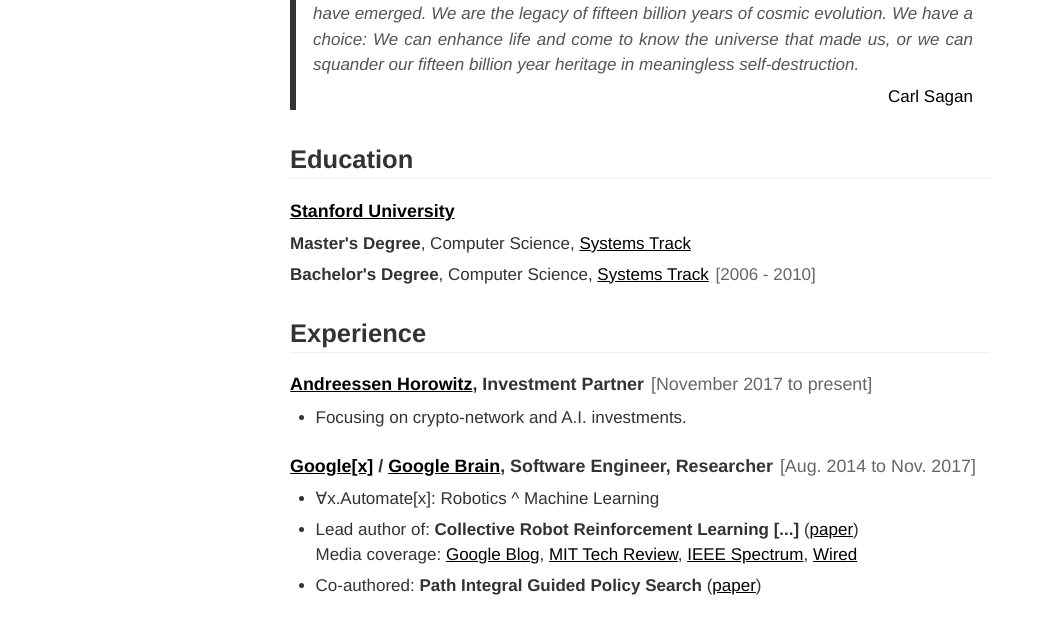
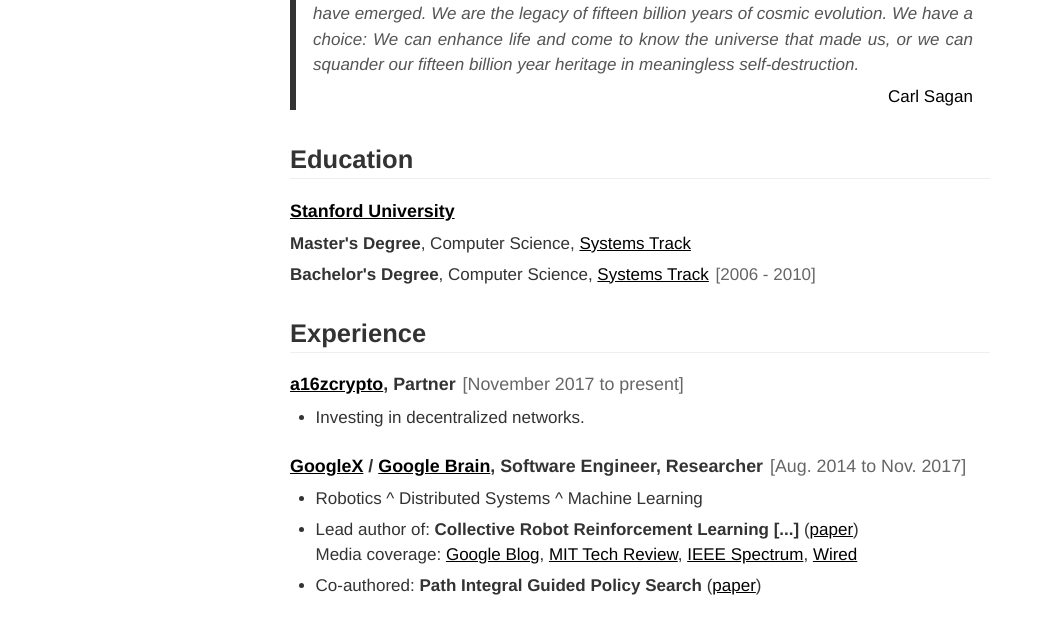
Before and after one commit to ali01/resume, a plain HTML site: page index.html in a window 1280 px wide. Shown: the part 172-793 px from the top of the page, without its empty margins (0-1038 px from the left). Drawn offline with Linux system fonts and the light colour scheme.

Commit message:
a16zcrypto

```diff
--- a/index.html
+++ b/index.html
@@ -56,22 +56,22 @@
 
   <h2>Experience</h2>
     <h3>
-      <a href="https://a16z.com/">Andreessen Horowitz</a>, Investment Partner
+      <a href="https://a16zcrypto.com/">a16zcrypto</a>, Partner
       <span>November 2017 to present</span>
     </h3>
     <ul class="bullet">
       <li>
-        Focusing on crypto-network and A.I. investments.
+        Investing in decentralized networks.
       </li>
     </ul>
     <h3>
-      <a href="https://x.company/">Google[x]</a> /
+      <a href="https://x.company/">GoogleX</a> /
       <a href="https://research.google.com/teams/brain/">Google Brain</a>, Software Engineer, Researcher
       <span>Aug. 2014 to Nov. 2017</span>
     </h3>
     <ul class="bullet">
       <li>
-        &#8704;x.Automate[x]: Robotics ^ Machine Learning
+        Robotics ^ Distributed Systems ^ Machine Learning
       </li>
       <li>
         Lead author of: <strong>Collective Robot Reinforcement Learning [...]</strong> (<a href="https://arxiv.org/abs/1610.00673">paper</a>)
@@ -229,7 +229,7 @@
       </li>
     </ul>
 
-  <h2>Code</h2>
+<!--   <h2>Code</h2>
     <h3 id="sphene">
       Sphene, NetFPGA Based Internet Router
         (<a href="https://github.com/ali01/sphene">github</a>,
@@ -355,7 +355,7 @@
     <p>
       Code sample: loess.{<a href="http://git.io/52ymEA">py</a>}
     </p>
-<!--
+
     <h3>
       Radon, C++ Framework for Logistic Regression & Naive Bayes
       (<a href="https://github.com/ali01/radon">github</a>)
@@ -383,7 +383,7 @@
       the need for a central server. This project is built using
       <a href="#simone" rel="tag">Simone</a>.
     </p>
- -->
+  -->
 
   <h2>Teaching</h2>
     <h3>Course Assistant & Section Leader</h3>
```
